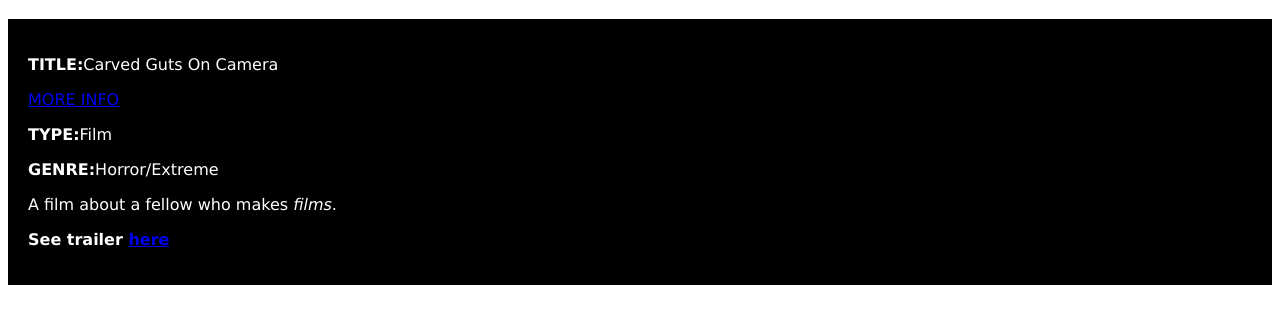
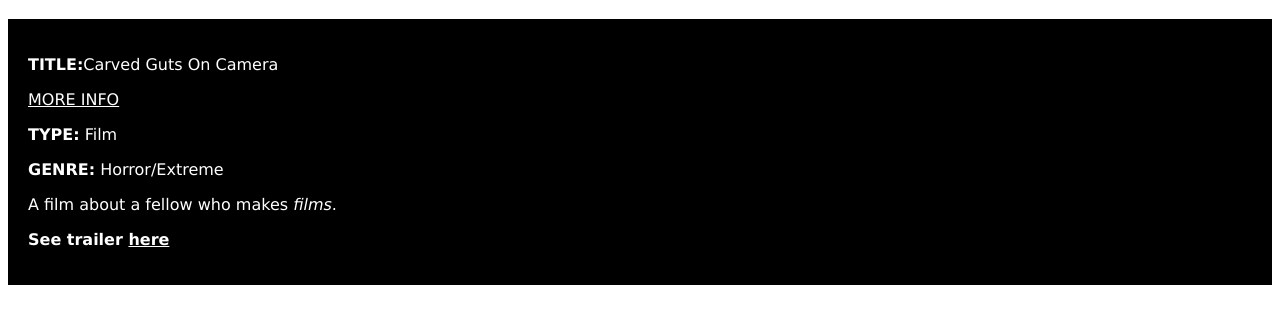
Before and after one commit to Saikederikku/k-davies, a plain HTML site: page coming-soon.html in a window 1280 px wide. Both pictures are taken after a click on the link "MORE INFO". Shown: the part 62-386 px from the top of the page. Drawn offline with Linux system fonts and the light colour scheme.

Commit message:
Update coming-soon.html

```diff
--- a/coming-soon.html
+++ b/coming-soon.html
@@ -12,12 +12,12 @@ function toggle(obj) {
 }
 </script>
 
-<a href="javascript: void(0);" onClick="toggle('q1')">
+<a style="color:white;" href="javascript: void(0);" onClick="toggle('q1')">
 MORE INFO
 </a>
 <div id="q1" style="display:none;">
-<p><b>TYPE:</b>Film</p>
-<p><b>GENRE:</b>Horror/Extreme</p>
+<p><b>TYPE:</b> Film</p>
+<p><b>GENRE:</b> Horror/Extreme</p>
 <p>A film about a fellow who makes <i>films</i>.</p>
-<p><b>See trailer <a href="trailer1">here</a></b></p>
+<p><b>See trailer <a style="color:white;" href="trailer1">here</a></b></p>
 </div>
```
